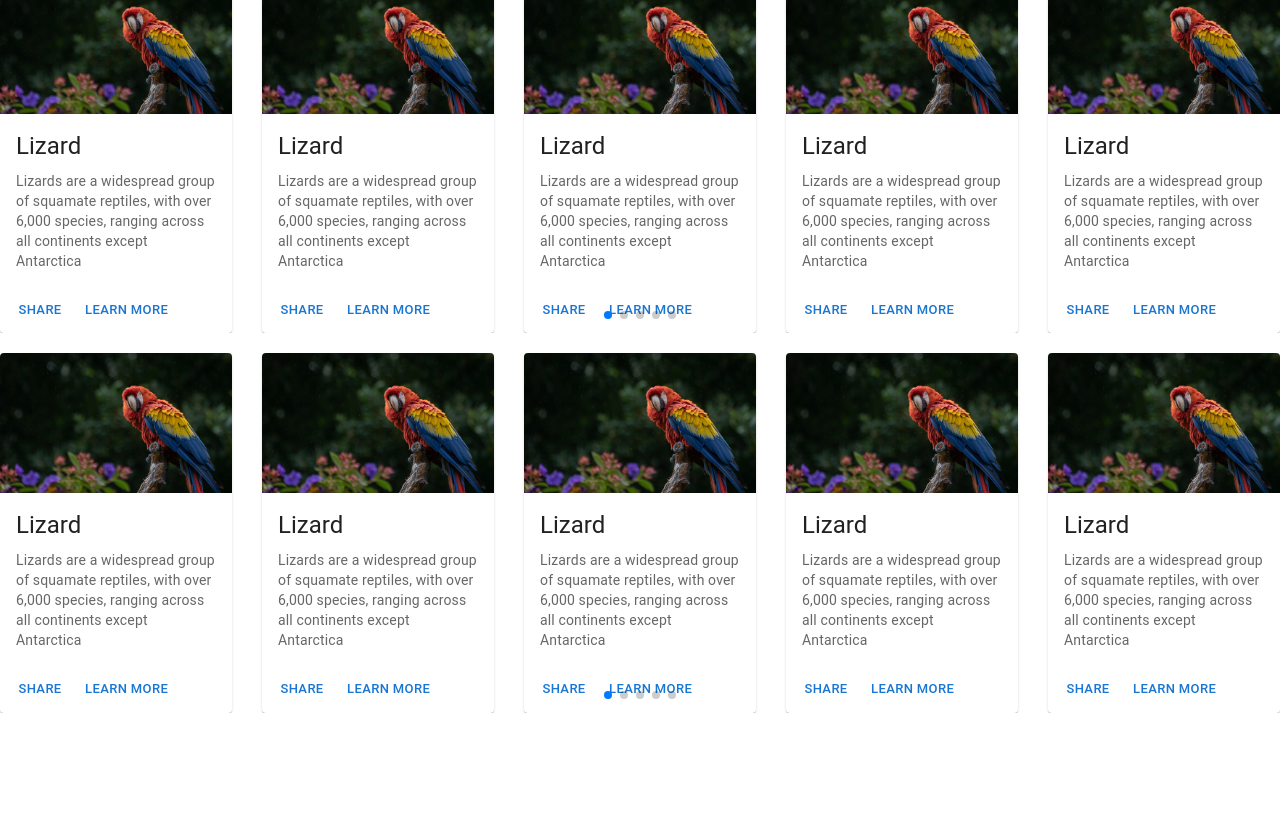
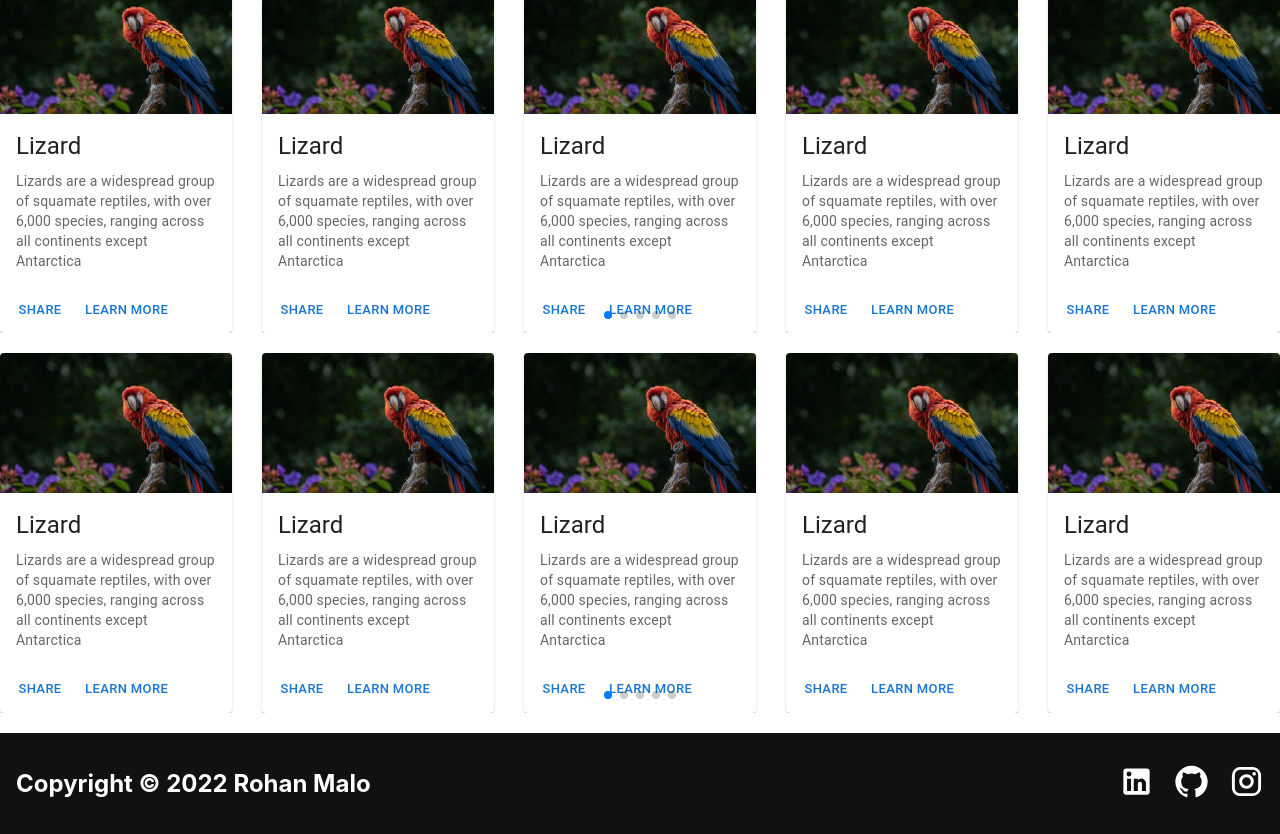
Before and after one commit to reo127/EcommerceDesign, a React (Create React App) app: page /search in a window 1280 px wide. Shown: the part 833-1667 px from the top of the page. Before the commit the page ends 1566 px from the top, so only its background shows below. Built offline with nearby package versions, Linux system fonts and the light colour scheme.

Commit message:
Created Footer Components

```diff
--- a/src/App.css
+++ b/src/App.css
@@ -1,3 +1,4 @@
+/* This Style use in Screens/Home.jsx */
 .catagoryList{
   display: flex;
   align-items: center;
@@ -12,3 +13,22 @@
   box-shadow: 1px 4px 10px 0px #888888;
   margin: 10px 10px;
 }
+
+/* This Style use in Components/App.js */
+.footer{
+  padding: 1rem;
+  background: #111111;
+  display: flex;
+  align-items: center;
+  justify-content: space-between;
+  flex-wrap: wrap;
+}
+
+.FooterHeading{
+  color: #fff;
+  font-size: 1.5rem;
+}
+
+.socialIcons, a{
+  color: white;
+}
--- a/src/App.js
+++ b/src/App.js
@@ -7,6 +7,7 @@ Note : This is the main page, Every component is Imported hare
 */
 
 
+import Footer from "./Components/Footer";
 import Navbar from "./Components/Navbar";
 import Home from "./Screens/Home";
 
@@ -15,8 +16,9 @@ import Home from "./Screens/Home";
 function App() {
   return (
     <div>
-      <Navbar/>
-      <Home/>
+      <Navbar />
+      <Home />
+      <Footer />
 
 
 
--- /dev/null
+++ b/src/Components/Footer.jsx
@@ -0,0 +1,25 @@
+import React from 'react'
+import LinkedInIcon from '@mui/icons-material/LinkedIn';
+import GitHubIcon from '@mui/icons-material/GitHub';
+import InstagramIcon from '@mui/icons-material/Instagram';
+
+import '../App.css'
+
+function Footer() {
+  return (
+    <div>
+
+    <div className="footer">
+        <h2 className='FooterHeading'>Copyright © 2022 Rohan Malo</h2>
+        <div className="socialIcons">
+            <a href="#"><LinkedInIcon fontSize='large' style={{marginLeft:'20px'}}/></a>
+            <a href="#"><GitHubIcon fontSize='large' style={{marginLeft:'20px'}} /></a>
+            <a href="#"><InstagramIcon fontSize='large' style={{marginLeft:'20px'}} /></a>
+        </div>
+    </div>
+
+    </div>
+  )
+}
+
+export default Footer
```
